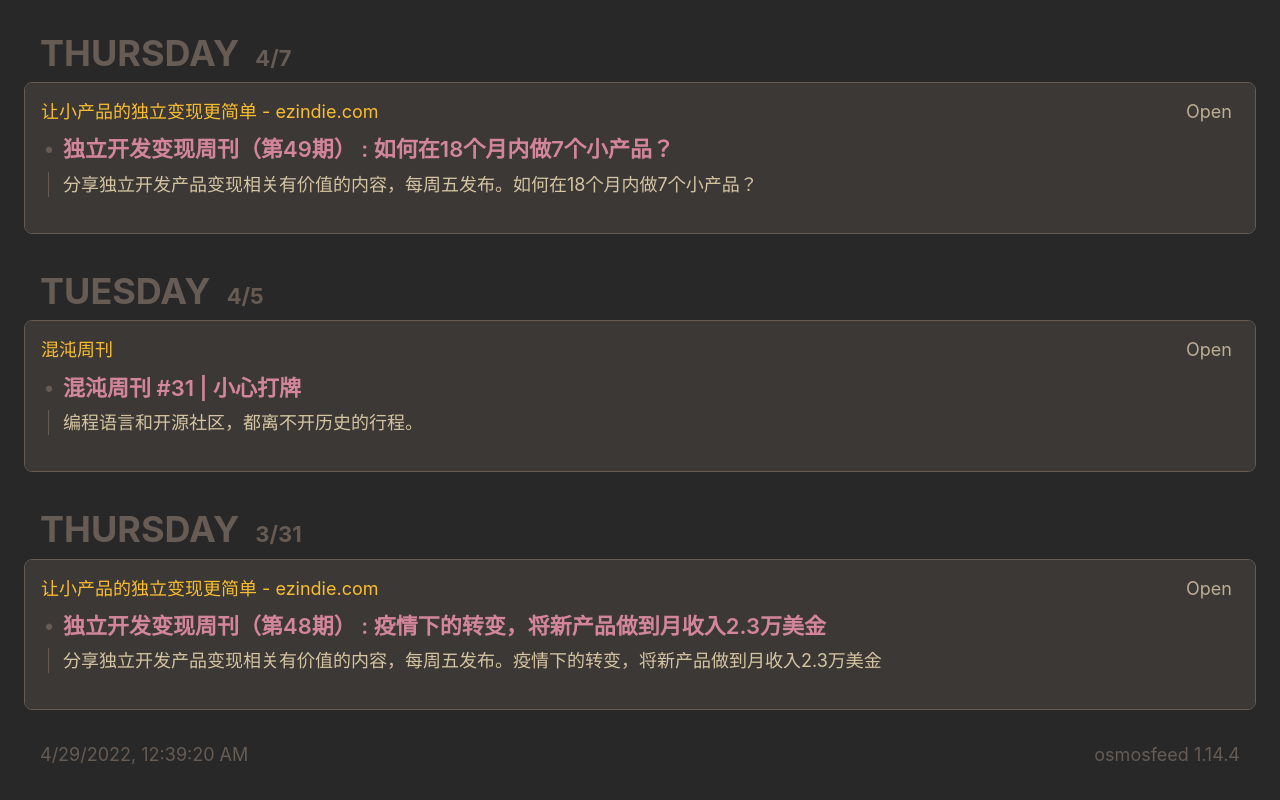
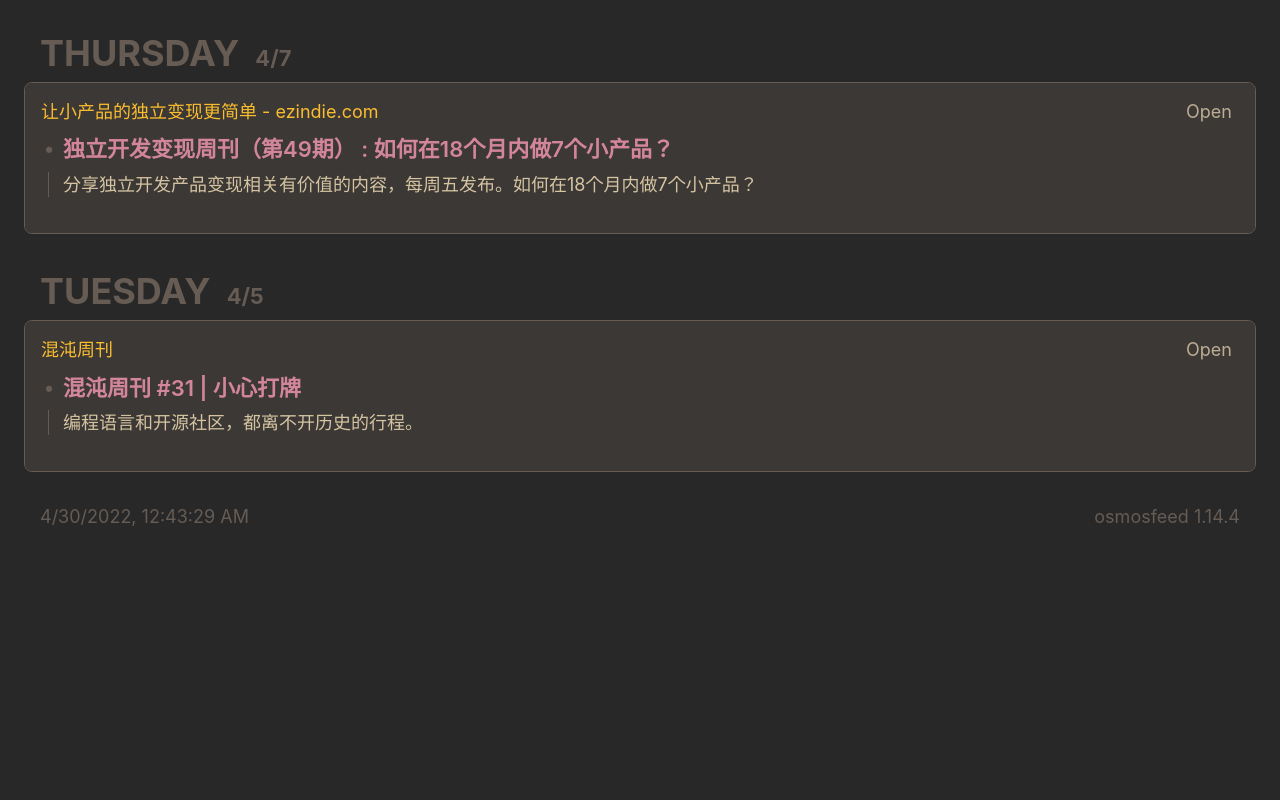
Before and after one commit to yeshan333/osmosfeed-rss-reader, a plain HTML site: page index.html in a window 1280 px wide. Shown: the part 2578-3378 px from the top of the page. After the commit the page ends 3139 px from the top, so only its background shows below. Drawn offline with Linux system fonts and the light colour scheme.

Commit message:
deploy: fa1ceb87bccdb9f40200cc850fd8e87c5801684a

```diff
--- a/index.html
+++ b/index.html
@@ -477,55 +477,10 @@ App 性能留给用户的第一印象往往难以改变。本讲座详细讲解
             </li>
         </ul>
       </section>
-      <section class="daily-content js-toggle-accordions-scope">
-        <h2 class="daily-heading">
-          <button
-            class="daily-heading-toggle"
-            data-action="toggle-accordions"
-            title="Click to toggle the day, Ctrl + click to toggle all."
-          >
-            <time class="daily-heading-toggle__weekday js-offset-weekday" data-offset-date=2022-03-31 datetime="2022-03-31T00:00:00.000Z">2022-03-31</time>
-            <time class="daily-heading-toggle__date js-offset-date" data-offset-date=2022-03-31 datetime="2022-03-31T00:00:00.000Z"></time>
-          </button>
-        </h2>
-        <ul class="sources card">
-            <li class="card__section">
-              <section class="js-toggle-accordions-scope">
-                <h3 class="source-heading">
-                  <button
-                    class="source-heading__name"
-                    data-action="toggle-accordions"
-                    title="Click to toggle the source, Ctrl + click to toggle all."
-                  >让小产品的独立变现更简单 - ezindie.com</button>
-                  <a class="source-heading__link" href="https://www.ezindie.com/weekly">Open</a>
-                </h3>
-                <section class="articles-per-source">
-                    <article>
-                      <details
-                        class="article-expander"
-                        data-action="toggle-native-accordion"
-                        data-accordion-key="https://www.ezindie.com/weekly/issue-48"
-                        open
-                      >
-                        <summary class="article-expander__title">独立开发变现周刊（第48期） : 疫情下的转变，将新产品做到月收入2.3万美金</summary>
-                        <a class="article-summary-link article-summary-box-outer" href="https://www.ezindie.com/weekly/issue-48">
-                          <div class="article-summary-box-inner media-object">
-                            <span class="media-object__text">
-                              <span>分享独立开发产品变现相关有价值的内容，每周五发布。疫情下的转变，将新产品做到月收入2.3万美金</span>
-                            </span>
-                          </div>
-                        </a>
-                      </details>
-                    </article>
-                </section>
-              </section>
-            </li>
-        </ul>
-      </section>
 
     <footer>
-      <a class="footer-link" href="https://github.com/yeshan333/osmosfeed-rss-reader/actions/runs/2242721747">
-        <time id="build-timestamp" datetime="2022-04-29T00:39:20.714Z">2022-04-29T00:39:20.714Z</time>
+      <a class="footer-link" href="https://github.com/yeshan333/osmosfeed-rss-reader/actions/runs/2248426867">
+        <time id="build-timestamp" datetime="2022-04-30T00:43:29.761Z">2022-04-30T00:43:29.761Z</time>
       </a>
       <a class="footer-link" href="https://github.com/osmoscraft/osmosfeed">osmosfeed 1.14.4</a>
     </footer>
```
Also changed, not shown: cache.json (+0 -10 lines), 1 other file.
